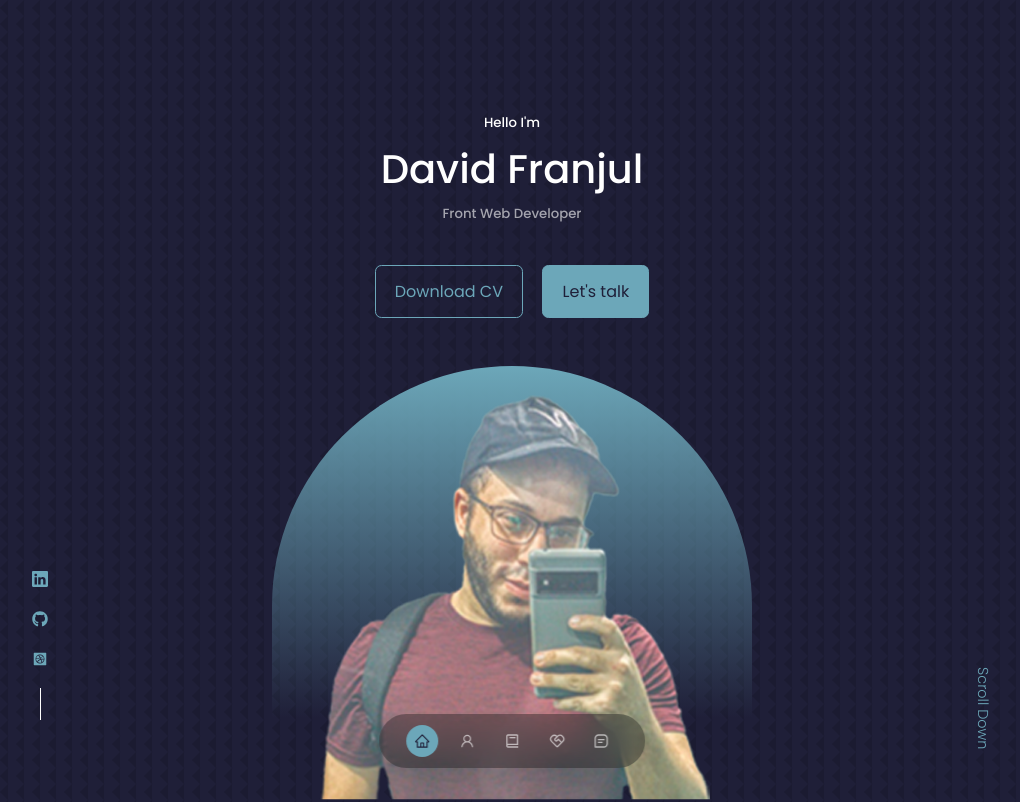
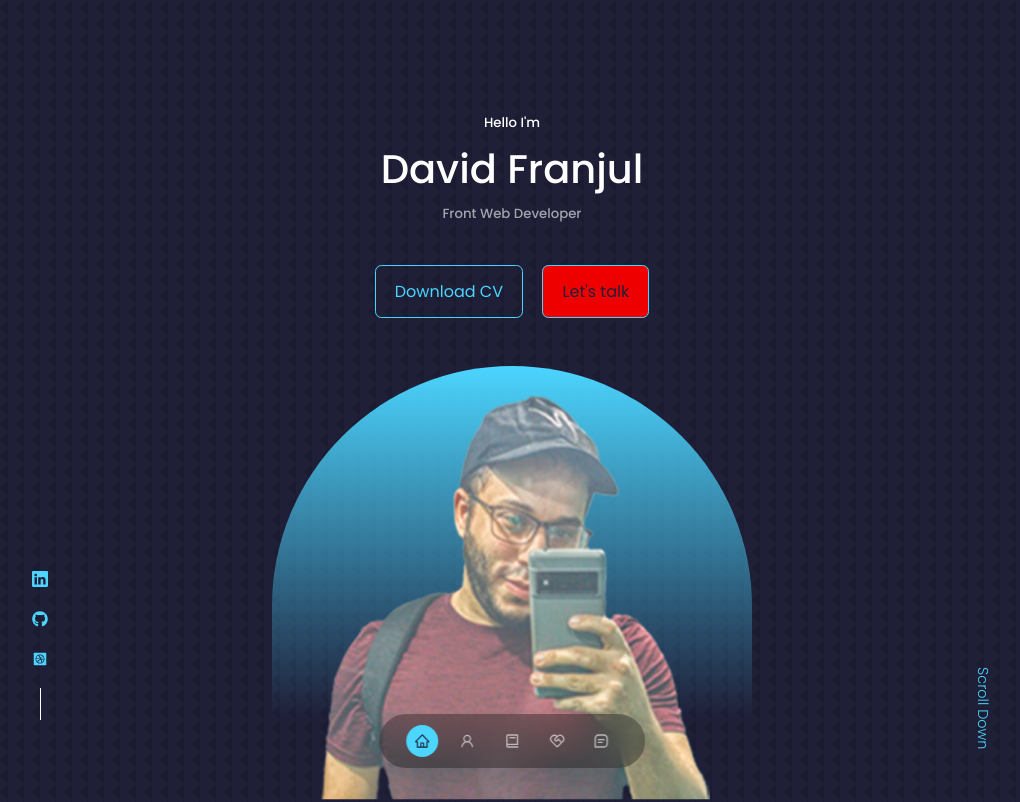
Before and after one commit to DavidFranjul/David-Franjul-PortFolio, a React (Create React App) app: page / in a window 1280 px wide. Shown: the top 802 px of the page, without its empty margins (128-1148 px from the left). Built offline with nearby package versions, Linux system fonts and the light colour scheme.

Commit message:
color test

```diff
--- a/src/components/Footer/Footer.jsx
+++ b/src/components/Footer/Footer.jsx
@@ -7,10 +7,10 @@ import { FiTwitter } from "react-icons/fi";
 const Footer = () => {
   return (
     <footer>
+      // eslint-disable-next-line
       <a href="#" className="footer__logo">
         David Franjul
       </a>
-
       <ul className="permalinks">
         <li>
           <a href="#">Home</a>
@@ -34,7 +34,6 @@ const Footer = () => {
           <a href="#contact">Contact</a>
         </li>
       </ul>
-
       <div className="footer__socials">
         <a href="https://facebook.com">
           <FaFacebook />
@@ -46,7 +45,6 @@ const Footer = () => {
           <FiTwitter />
         </a>
       </div>
-
       <div className="footer__copyright">
         <small>&copy; David Franjul. All rights reserved.</small>
       </div>
--- a/src/components/Header/CTA.jsx
+++ b/src/components/Header/CTA.jsx
@@ -1,15 +1,17 @@
-import React from 'react'
-import CV from "../../assets/cv.pdf"
-
-
+import React from "react";
+import CV from "../../assets/cv.pdf";
 
 const CTA = () => {
-    return (
-        <div className='cta'>
-            <a href={CV} download className='btn'>Download CV</a>
-            <a href="#contact" className='btn btn-primary'>Let's talk</a>
-        </div>
-    )
-}
+  return (
+    <div className="cta">
+      <a href={CV} download className="btn">
+        Download CV
+      </a>
+      <a href="#contact" className="btn btn-primary btn-cta">
+        Let's talk
+      </a>
+    </div>
+  );
+};
 
 export default CTA;
--- a/src/components/Header/header.css
+++ b/src/components/Header/header.css
@@ -18,6 +18,10 @@ header {
     display: flex;
     gap: 1.2rem;
     justify-content: center;
+}
+
+.btn-cta{
+    color: #ef0000;
 }
 
 /* ================== HEADER SOCIALS ====================== */
--- a/src/index.css
+++ b/src/index.css
@@ -13,10 +13,11 @@
 :root{
     --color-bg: #1f1f38;
     --color-bg-variant: #2c2c6c;
-    --color-primary: #6ca7b9;
+    --color-primary: #4bd5ff;
     --color-primary-variant: rgba(77, 181, 255, 0.4);
     --color-white: #fff;
     --color-light: rgba(255,255,255, 0.6);
+    --color-red: #ef0000;
 
     --transition: all 400ms ease;
 
@@ -99,7 +100,7 @@ a:hover{
 }
 
 .btn-primary{
-    background: var(--color-primary);
+    background: var(--color-red);
     color: var(--color-bg);
     };
 
```
